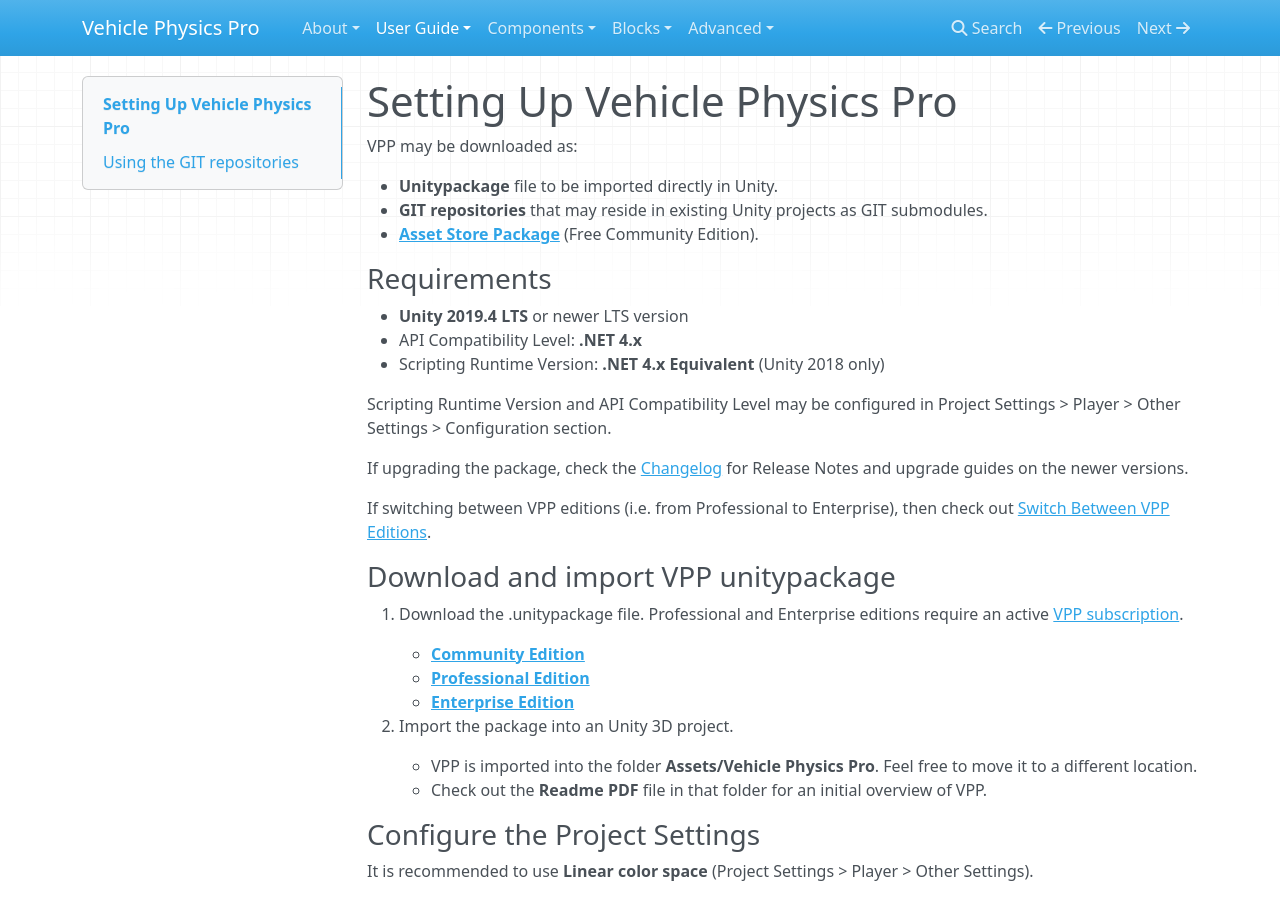
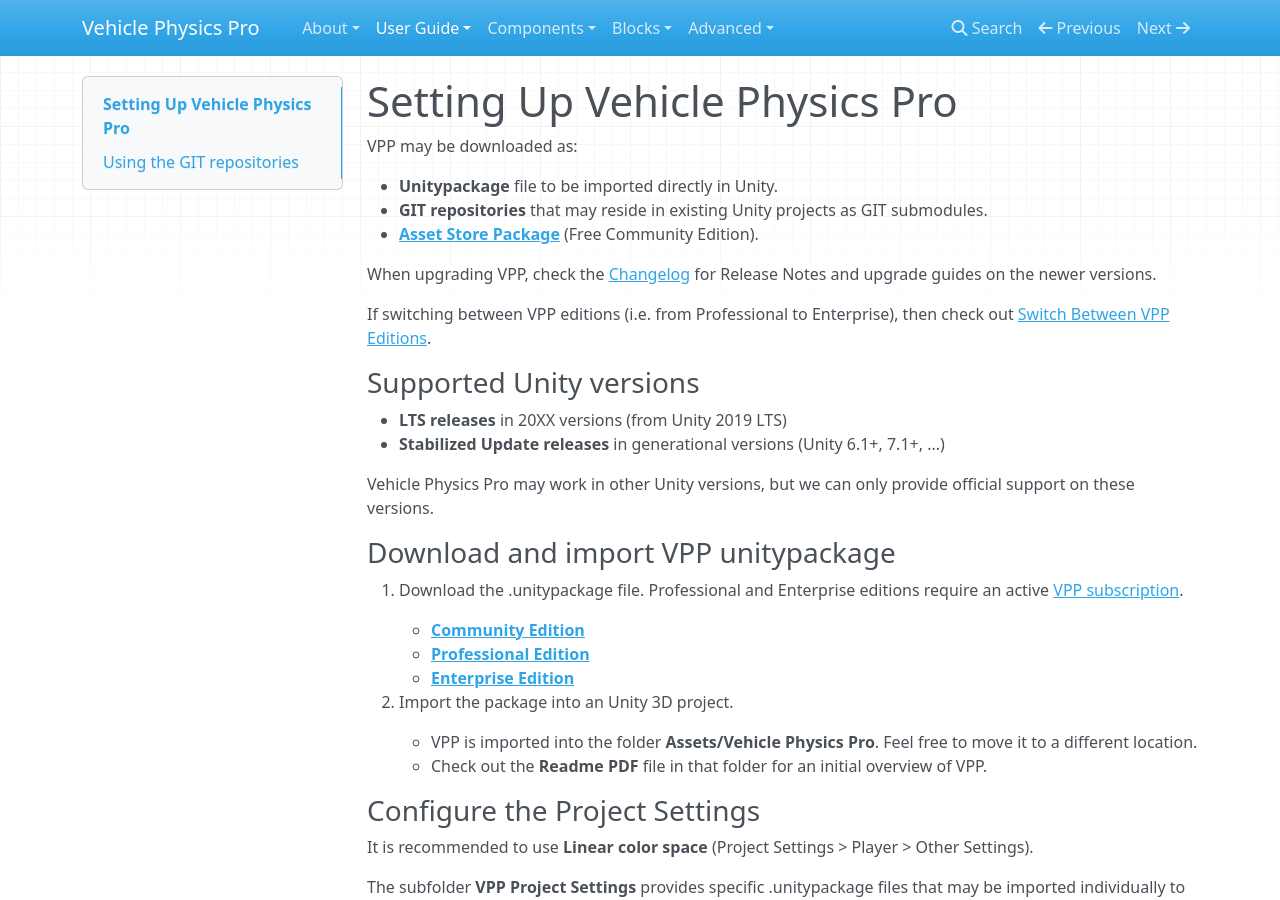
Before and after one commit to EdyJ/vehicle-physics-docs, an MkDocs documentation site: the page built from docs/user-guide/setting-up-vpp.md, in a window 1280 px wide and 900 px high. Built offline with MkDocs 1.6.1, drawn with Linux system fonts in a browser that asks for light colours; nearby versions of some CDN libraries; library files that are not in the unit come from our copies.

Commit message:
Updated supported Unity versions

```diff
--- a/docs/user-guide/setting-up-vpp.md
+++ b/docs/user-guide/setting-up-vpp.md
@@ -7,17 +7,16 @@
 - **GIT repositories** that may reside in existing Unity projects as GIT submodules.
 - **[Asset Store Package](https://assetstore.unity.com/packages/tools/physics/vehicle-physics-pro-community-edition-153556)** (Free Community Edition).
 
-### Requirements
-
-- **Unity 2019.4 LTS** or newer LTS version
-- API Compatibility Level: **.NET 4.x**
-- Scripting Runtime Version: **.NET 4.x Equivalent** (Unity 2018 only)
-
-Scripting Runtime Version and API Compatibility Level may be configured in Project Settings > Player > Other Settings > Configuration section.
-
-If upgrading the package, check the [Changelog](/about/changelog) for Release Notes and upgrade guides on the newer versions.
+When upgrading VPP, check the [Changelog](/about/changelog) for Release Notes and upgrade guides on the newer versions.
 
 If switching between VPP editions (i.e. from Professional to Enterprise), then check out [Switch Between VPP Editions](https://vehiclephysics.com/advanced/switch-between-vpp-editions/).
+
+### Supported Unity versions
+
+- **LTS releases** in 20XX versions (from Unity 2019 LTS)
+- **Stabilized Update releases** in generational versions (Unity 6.1+, 7.1+, ...)
+
+Vehicle Physics Pro may work in other Unity versions, but we can only provide official support on these versions.
 
 ### Download and import VPP unitypackage
 
```
